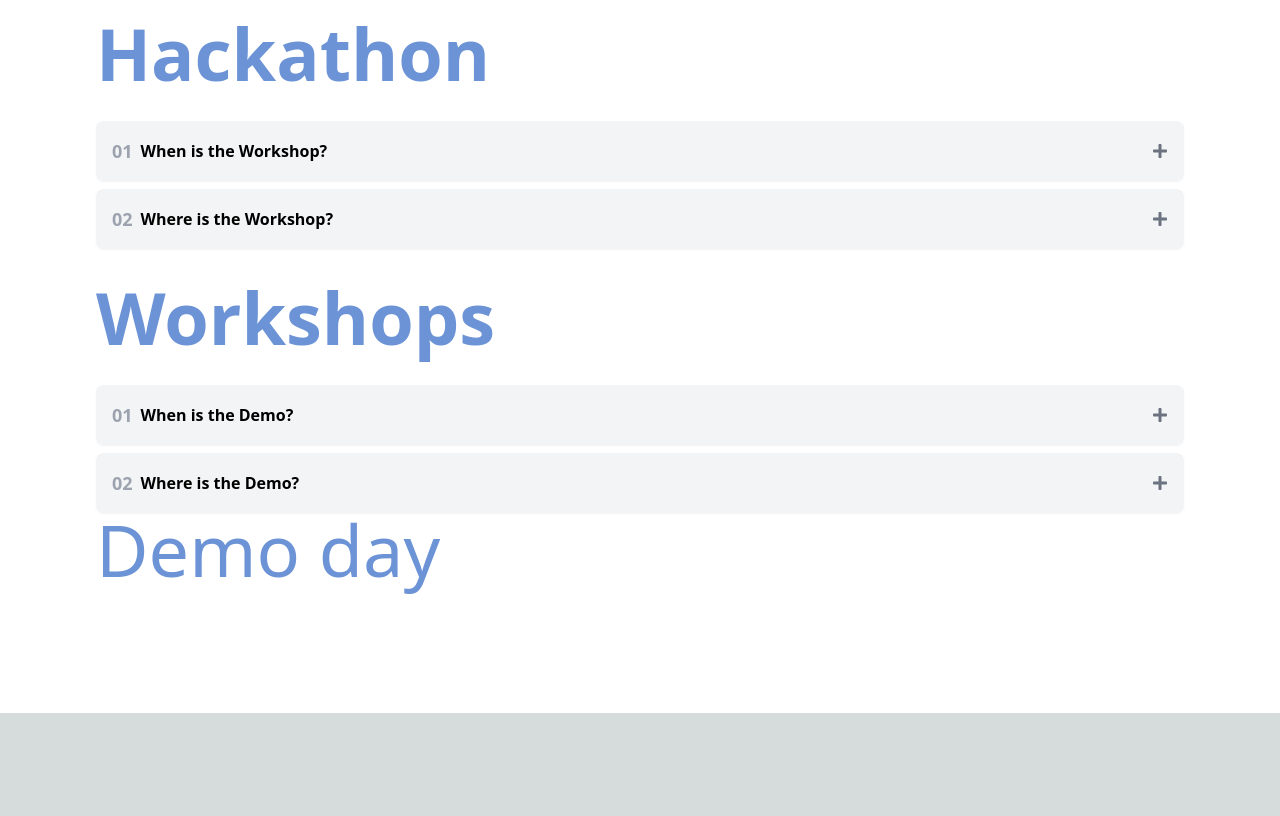
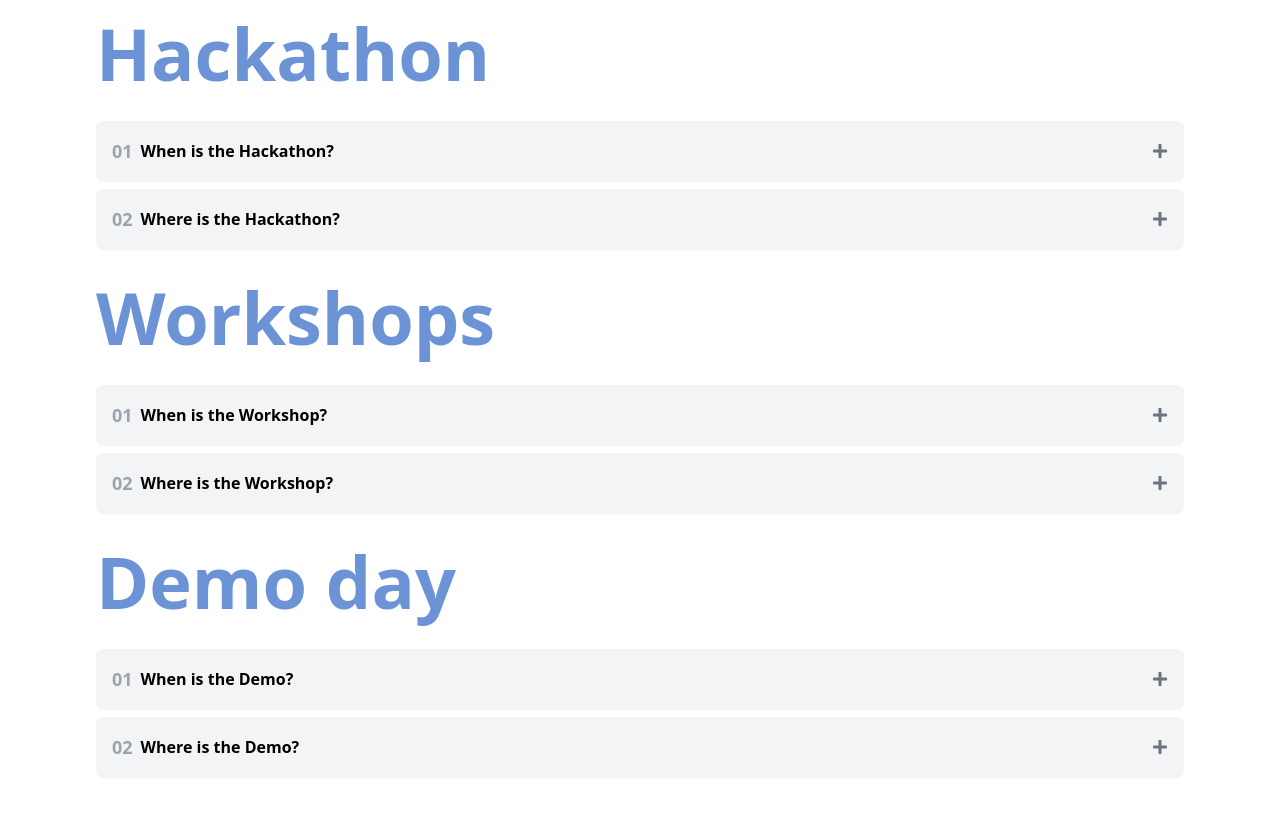
Before and after one commit to NUS-Fintech-Society/SD_Fintech_Summit_2025, a Next.js app: page /faq in a window 1280 px wide. Shown: the part 680-1496 px from the top of the page. Before the commit the page ends 1393 px from the top, so only its background shows below. Built offline with nearby package versions, Linux system fonts and the light colour scheme.

Commit message:
Fix data for faq

```diff
--- a/src/app/faq/page.tsx
+++ b/src/app/faq/page.tsx
@@ -46,20 +46,21 @@ export default function Page() {
         >
           Hackathon
         </h2>
-        <FaqAccordion items={mockData.workshops} />
+        <FaqAccordion items={mockData.hackathon} />
         <h2
           className="text-7xl mb-8 mt-8 font-bold"
           style={{ color: "#6c93d6" }}
         >
           Workshops
         </h2>
-        <FaqAccordion items={mockData.demo} />
+        <FaqAccordion items={mockData.workshops} />
         <h2
-          className="text-7xl mb-8  mt-8font-bold"
+          className="text-7xl mb-8  mt-8 font-bold"
           style={{ color: "#6c93d6" }}
         >
           Demo day
         </h2>
+        <FaqAccordion items={mockData.demo} />
       </div>
     </>
   );
```
